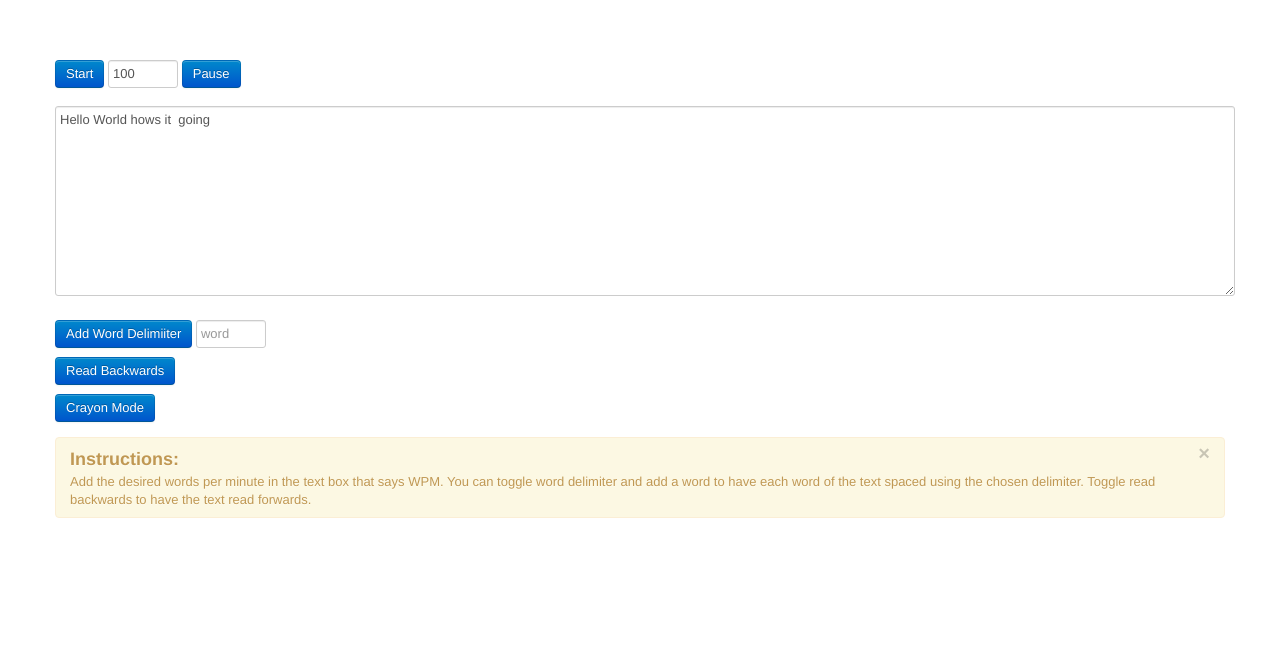
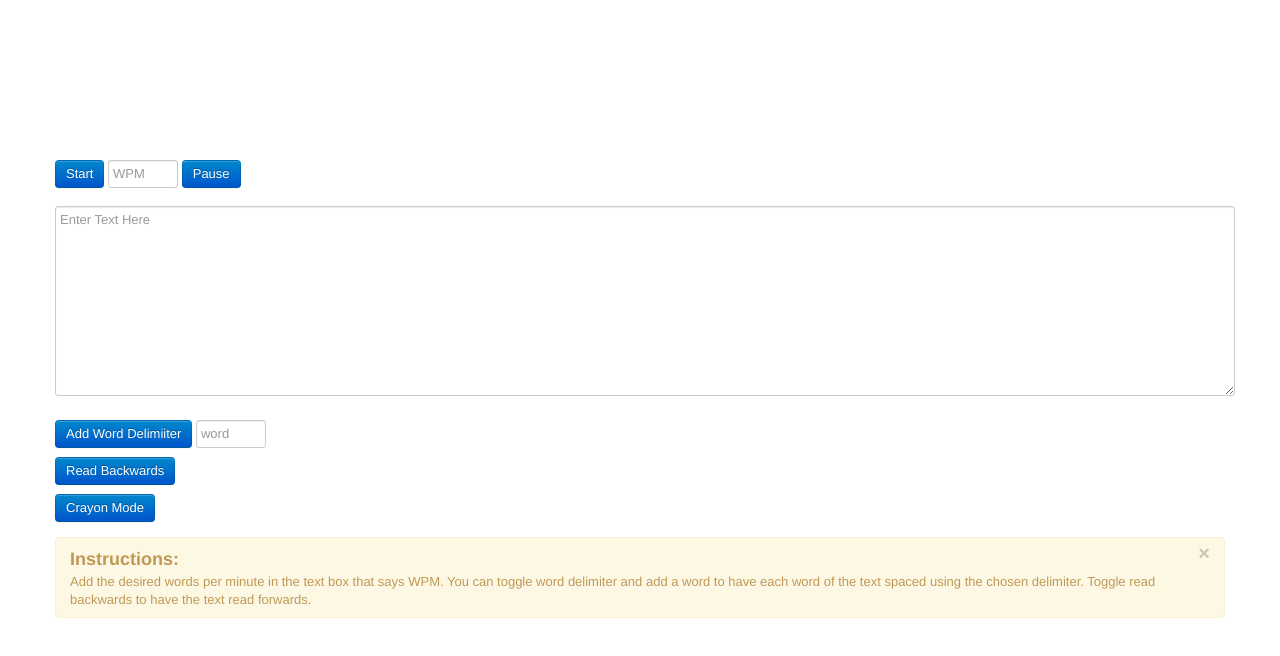
Before and after one commit to MattEddy/spreader, a plain HTML site: page index.html in a window 1280 px wide. Shown: the part 140-796 px from the top of the page. Drawn offline with Linux system fonts and the light colour scheme.

Commit message:
I have no idea what is in this commit

```diff
--- a/assets/css/homepage.css
+++ b/assets/css/homepage.css
@@ -1,4 +1,3 @@
-//padding-top: 100px; /* 60px to make the container go all the way to the bottom of the topbar */
 #fontbold {
   font-weight:bold;
   font-size: 40px;
@@ -18,6 +17,7 @@ textarea {
   src: local('CHILD'), local('CHILD'), url('../../vendor/assets/CHILD.ttf') format('truetype');
 }
 #trainer #word  {
+  padding-top: 100px;
   font-size: 140px;
   line-height:200px;
   text-align:center;
--- a/index.html
+++ b/index.html
@@ -24,7 +24,6 @@
     <link rel="apple-touch-icon-precomposed" sizes="72x72" href="./vendor/assets/ico/apple-touch-icon-72-precomposed.png">
     <link rel="apple-touch-icon-precomposed" href="./vendor/assets/ico/apple-touch-icon-57-precomposed.png">
   </head>
-
   <body>
     <div class="container">
       <div class="row">
@@ -36,11 +35,11 @@
         <div class="span12" id="controls">
           <div id="WPMcontrols" class="control-group">
             <button class="btn btn-primary" type="submit" id="start">Start</button>
-            <input class="input-mini" type="text" placeholder="WPM" id="wpm" value="100">
+            <input class="input-mini" type="text" placeholder="WPM" id="wpm">
             <button class="btn btn-primary" type="submit" id="pause">Pause</button>
           </div>
           <div id="textareaControls" class="control-group">
-            <textarea id="textarea" rows="10" placeholder="Enter Text Here">Hello World hows it  going</textarea>
+            <textarea id="textarea" rows="10" placeholder="Enter Text Here"></textarea>
           </div>
           <div id="delimitControl" class="control-group">
             <button class="btn btn-primary" data-toggle="button" type="button" id="delimit">Add Word Delimiiter</button>
@@ -55,7 +54,6 @@
         </div>
       </div>
     </div>
-
     <div class="container instructions">
       <div class="row">
         <div class="span12" id="messageContainer">
@@ -67,7 +65,6 @@
         </div>
       </div>
     </div>
-
     <!-- Le javascript
     ================================================== -->
     <!-- Placed at the end of the document so the pages load faster -->
```
